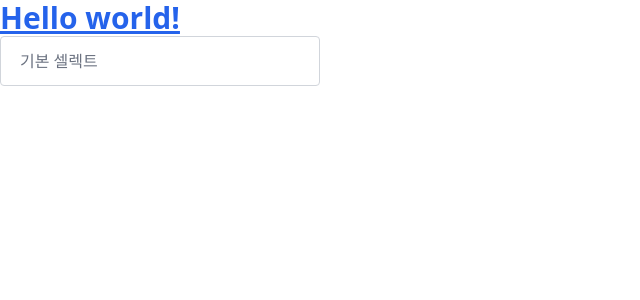
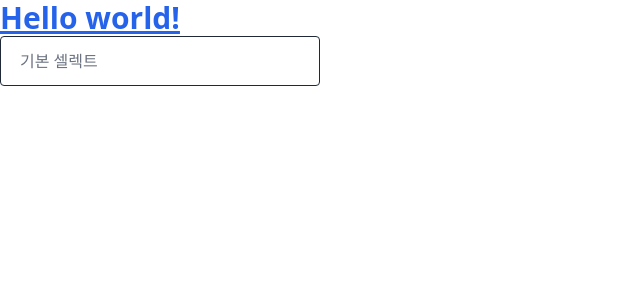
Before and after one commit to stardust6653/connecting-the-dots-task, a React (Vite) app: page / in a window 1280 px wide. Shown: the top 300 px of the page, without its empty margins (0-640 px from the left). Built offline with nearby package versions, Linux system fonts and the light colour scheme.

Commit message:
style : 비활성화 시 기본 상태와 차이 나도록 색상 변경

```diff
--- a/src/components/common/Select/Select.tsx
+++ b/src/components/common/Select/Select.tsx
@@ -32,6 +32,7 @@ const Select = ({ label, options, disabled = false }: Props) => {
       <SelectLabel
         open={open}
         isFloating={isFloating}
+        disabled={disabled}
         label={label}
         getLabelProps={getLabelProps(label)}
       />
--- a/src/components/common/Select/SelectButton.tsx
+++ b/src/components/common/Select/SelectButton.tsx
@@ -22,14 +22,16 @@ const SelectButton = ({
 
   // 1. 기본 베이스
   const baseStyle =
-    "w-full border rounded px-4 py-3 text-left bg-white focus:outline-none focus:ring-2 focus:ring-blue-500 border-gray-300";
+    "w-full border rounded px-4 py-3 text-left bg-white focus:outline-none focus:ring-2 focus:ring-blue-500 border-gray-800";
 
   // 2. 활성 상태
-  const activeStyle = open ? "border-blue-500 ring-1 ring-blue-500" : "";
+  const activeStyle = open
+    ? "border-blue-500 ring-2 ring-blue-500 shadow-md"
+    : "";
 
   // 3. 상호작용/비활성화 상태
   const interactionStyle = disabled
-    ? "text-gray-400 cursor-not-allowed"
+    ? "text-gray-400 cursor-not-allowed border-gray-400 bg-gray-100"
     : "cursor-pointer";
 
   return (
--- a/src/components/common/Select/SelectLabel.tsx
+++ b/src/components/common/Select/SelectLabel.tsx
@@ -5,12 +5,20 @@ interface Props {
   label: string;
   open: boolean;
   getLabelProps: LabelAriaDataType;
+  disabled?: boolean;
 }
 
-const SelectLabel = ({ isFloating, label, open, getLabelProps }: Props) => {
+const SelectLabel = ({
+  isFloating,
+  label,
+  open,
+  getLabelProps,
+  disabled = false,
+}: Props) => {
+  const bgColor = disabled ? "bg-gray-100" : "bg-white";
+
   // 1. 기본 베이스
-  const baseStyle =
-    "absolute left-4 px-1 bg-white transition-all duration-200 pointer-events-none z-10 truncate block max-w-[calc(100%-32px)]";
+  const baseStyle = `absolute left-4 px-1 ${bgColor} transition-all duration-200 pointer-events-none z-10 truncate block max-w-[calc(100%-32px)]`;
 
   // 2. 위치 결정
   const positionStyle = isFloating
```
